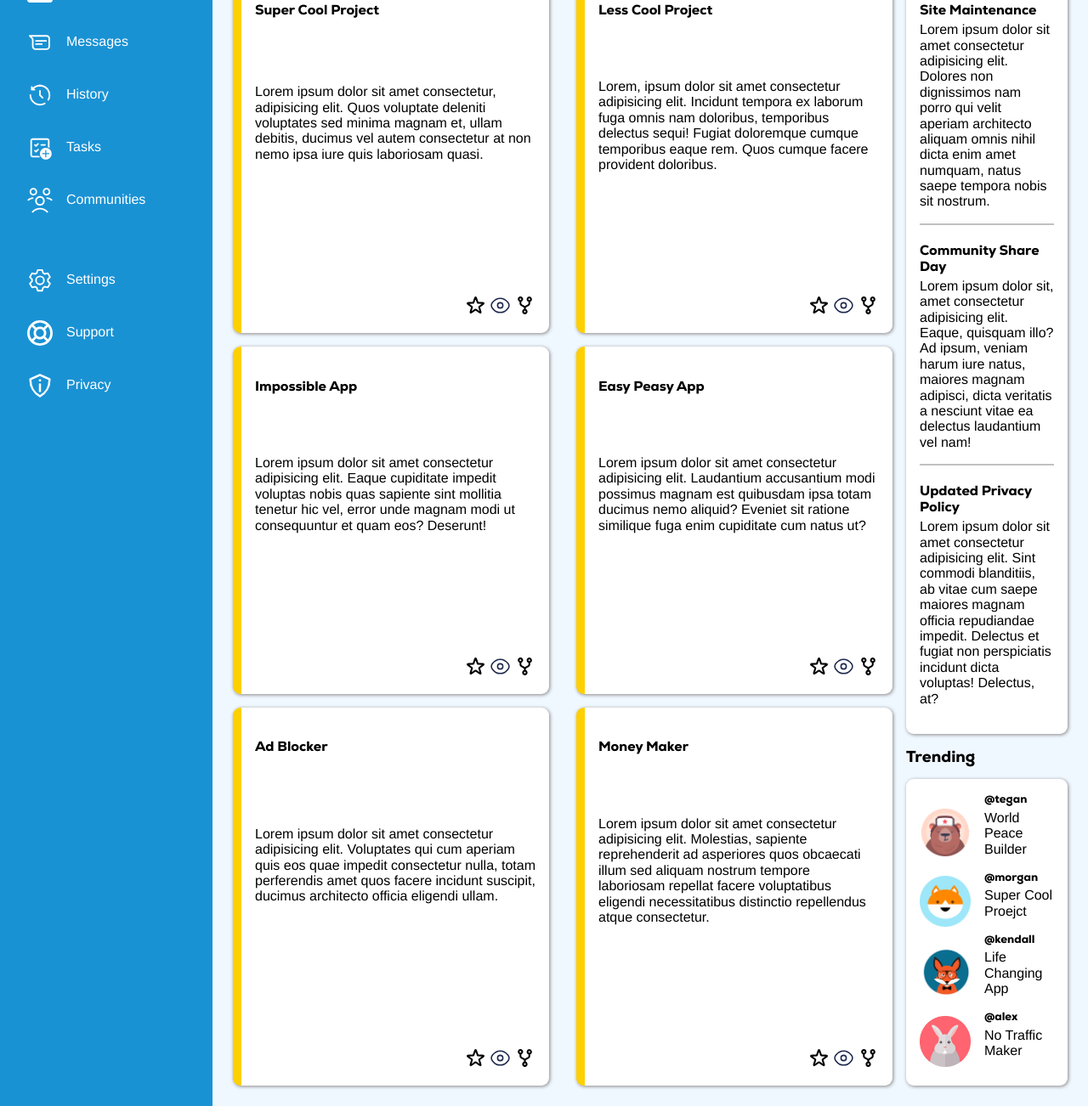
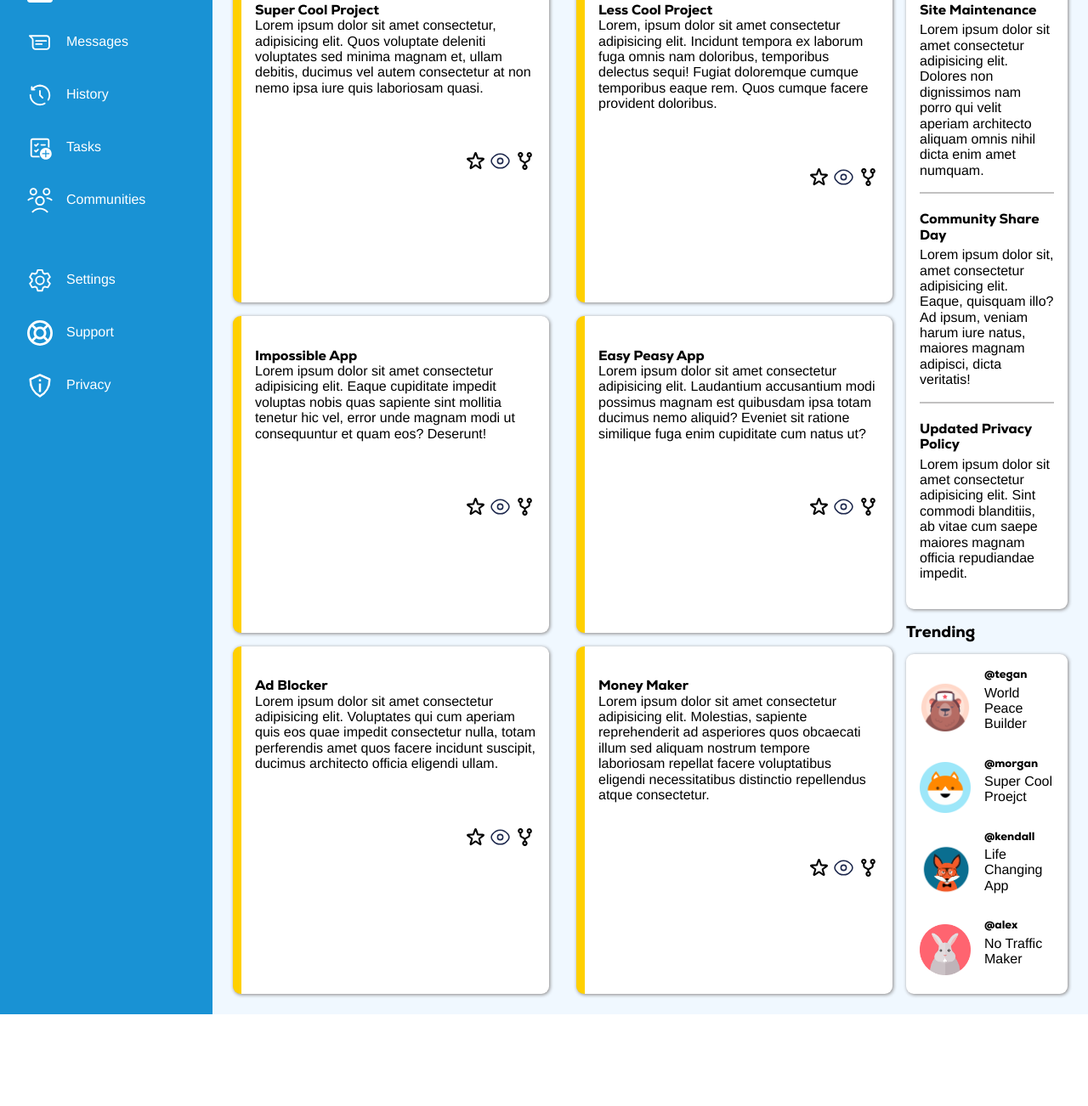
Before and after one commit to isi-code/odin-admin-dashboard, a plain HTML site: page index.html in a window 1280 px wide. Shown: the part 249-1551 px from the top of the page at 85% size. After the commit the page ends 1443 px from the top, so only its background shows below. Drawn offline with Linux system fonts and the light colour scheme.

Commit message:
Adjust main content height

```diff
--- a/css/style.css
+++ b/css/style.css
@@ -196,17 +196,18 @@ main p{ margin-top: 5px; }
     padding:var(--regular-padding);
     border-radius:calc(var(--regular-padding) - 7px);
     box-shadow: 1px 1px 4px rgb(134, 132, 132);
-    /* height: clamp(100px,20vh,250px); */
 }
 
 .main-container section:first-of-type > div {
-    display: grid;
+    display: inline-flex;
+    flex-direction: column;
     border-left: 10px solid rgb(255, 208, 0);
 }
 
 .main-container section:first-of-type > div > p { margin:0; }
 
 .card-icons {
+    margin-top: calc(var(--regular-padding)*4);
     justify-self: right;
     align-self: end;
 }
@@ -234,4 +235,18 @@ hr { border:0.5px solid rgb(134, 132, 132,0.5); }
     gap: var(--regular-padding);
 }
 
+/* .main-container section:nth-of-type(2) > div:first-of-type > div {
+    font-size: small;
+    display: -webkit-box;
+    -webkit-line-clamp:4;
+    -webkit-box-orient: vertical;
+    overflow: hidden;
+} */
+
 .main-container section:nth-of-type(2) > div { flex: 1; }
+
+.main-container section:nth-of-type(2) > div + h3+ div {
+    display: flex;
+    flex-direction: column;
+    gap:13px;
+}
--- a/index.html
+++ b/index.html
@@ -122,13 +122,17 @@
                 <div>
                     <div>
                         <h4>Site Maintenance</h4>
-                        <p>Lorem ipsum dolor sit amet consectetur adipisicing elit. Dolores non dignissimos nam porro qui velit aperiam architecto aliquam omnis nihil dicta enim amet numquam, natus saepe tempora nobis sit nostrum.
-                        <hr>
+                        <p>Lorem ipsum dolor sit amet consectetur adipisicing elit. Dolores non dignissimos nam porro qui velit aperiam architecto aliquam omnis nihil dicta enim amet numquam.</p>
+                    </div>
+                    <hr>
+                    <div>
                         <h4>Community Share Day</h4>
-                        <p>Lorem ipsum dolor sit, amet consectetur adipisicing elit. Eaque, quisquam illo? Ad ipsum, veniam harum iure natus, maiores magnam adipisci, dicta veritatis a nesciunt vitae ea delectus laudantium vel nam!</p>
-                        <hr>
+                        <p>Lorem ipsum dolor sit, amet consectetur adipisicing elit. Eaque, quisquam illo? Ad ipsum, veniam harum iure natus, maiores magnam adipisci, dicta veritatis!</p>
+                    </div>
+                    <hr>
+                    <div>
                         <h4>Updated Privacy Policy</h4>
-                        <p>Lorem ipsum dolor sit amet consectetur adipisicing elit. Sint commodi blanditiis, ab vitae cum saepe maiores magnam officia repudiandae impedit. Delectus et fugiat non perspiciatis incidunt dicta voluptas! Delectus, at?</p>
+                        <p>Lorem ipsum dolor sit amet consectetur adipisicing elit. Sint commodi blanditiis, ab vitae cum saepe maiores magnam officia repudiandae impedit.</p>
                     </div>
                 </div>
                 <h3>Trending</h3>
```
